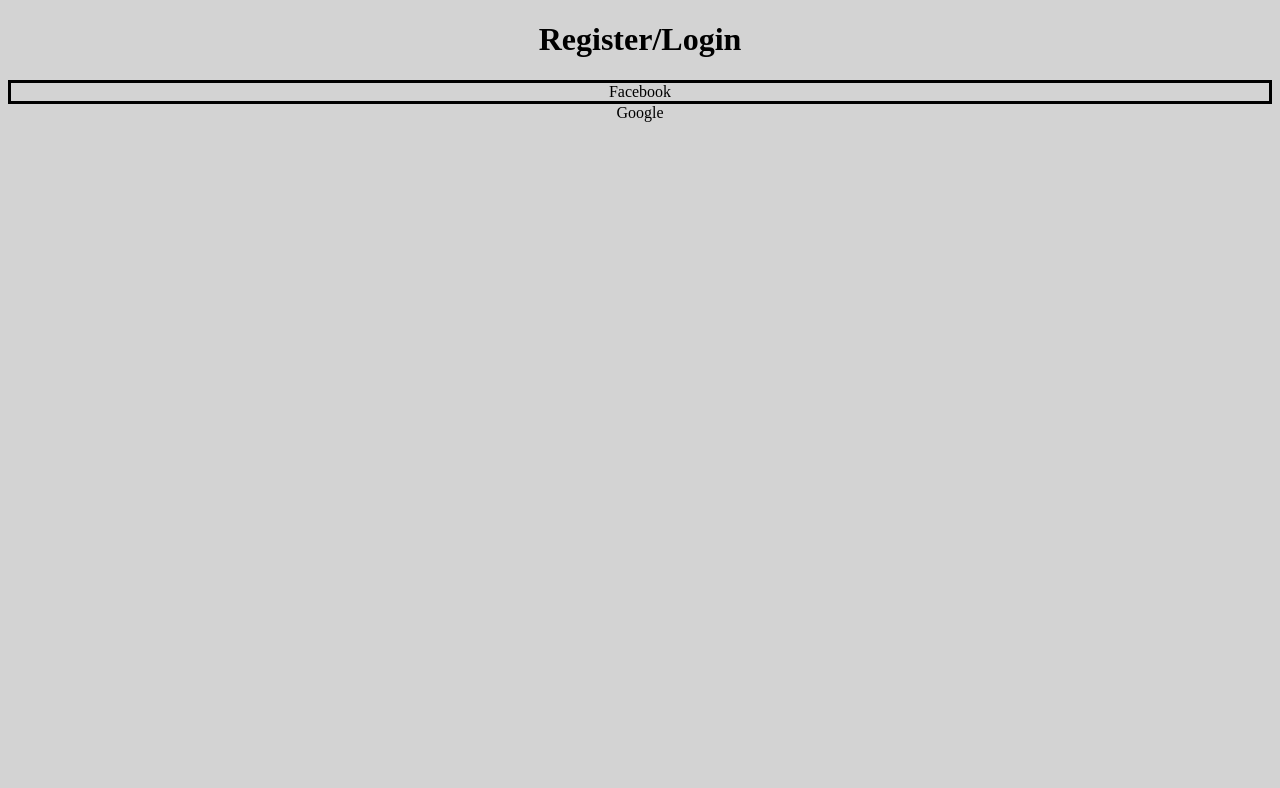
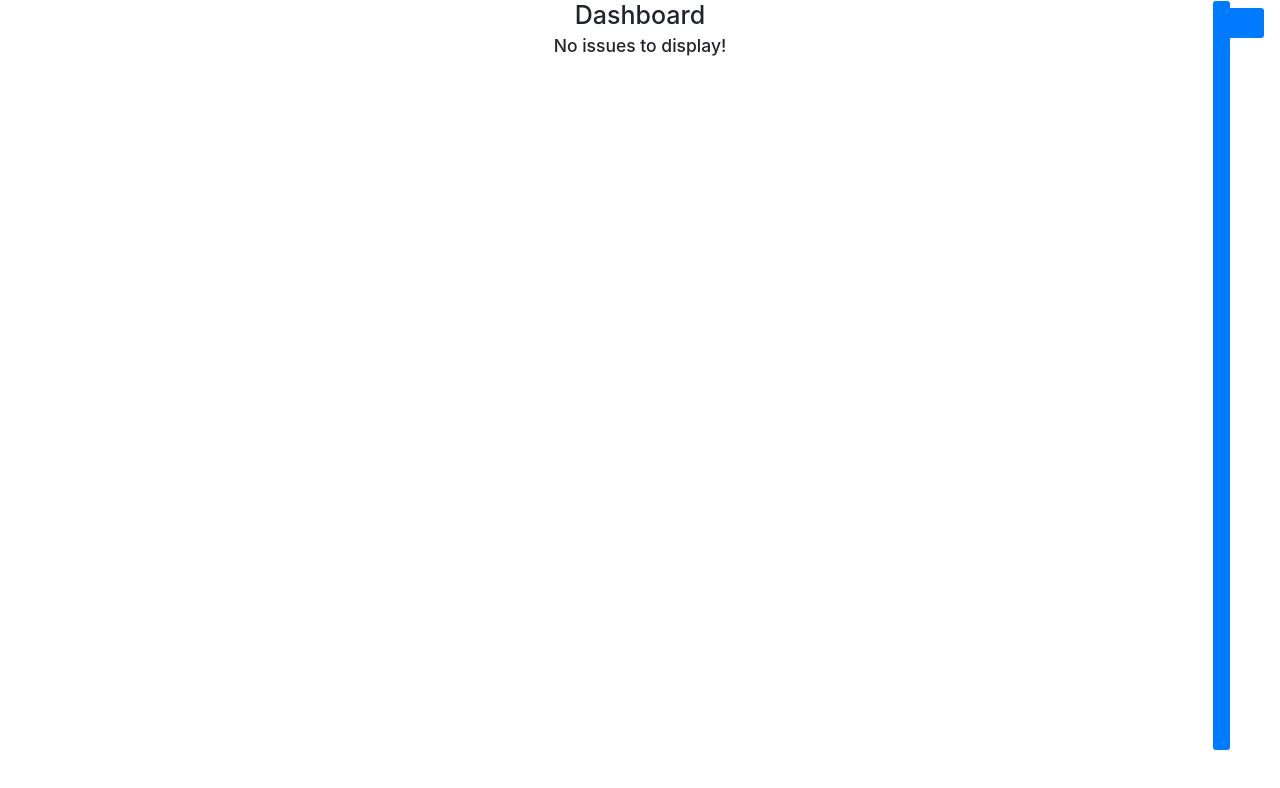
Before and after one commit to batchu/candor-web, a React (Create React App) app: page /dashboard in a window 1280 px wide. Shown: the top 788 px of the page. Built offline with nearby package versions, Linux system fonts and the light colour scheme.

Commit message:
Added router

```diff
--- a/package.json
+++ b/package.json
@@ -6,8 +6,11 @@
     "@testing-library/jest-dom": "^4.2.4",
     "@testing-library/react": "^9.3.2",
     "@testing-library/user-event": "^7.1.2",
+    "bootstrap": "^4.5.3",
     "react": "^16.13.1",
+    "react-bootstrap": "^1.4.0",
     "react-dom": "^16.13.1",
+    "react-router-dom": "^5.2.0",
     "react-scripts": "3.4.3"
   },
   "scripts": {
--- a/public/index.html
+++ b/public/index.html
@@ -15,6 +15,8 @@
       user's mobile device or desktop. See https://developers.google.com/web/fundamentals/web-app-manifest/
     -->
     <link rel="manifest" href="%PUBLIC_URL%/manifest.json" />
+    <!-- Latest compiled and minified CSS -->
+    <link rel="stylesheet" href="https://maxcdn.bootstrapcdn.com/bootstrap/3.3.7/css/bootstrap.min.css" integrity="sha384-BVYiiSIFeK1dGmJRAkycuHAHRg32OmUcww7on3RYdg4Va+PmSTsz/K68vbdEjh4u" crossorigin="anonymous">
     <!--
       Notice the use of %PUBLIC_URL% in the tags above.
       It will be replaced with the URL of the `public` folder during the build.
--- a/src/App.js
+++ b/src/App.js
@@ -2,11 +2,27 @@ import React,{Component} from 'react'
 import Login from './Login'
 import Dashboard from './Dashboard'
 import Settings from './Settings'
+import {BrowserRouter as Router,
+Switch,
+Route,
+Link} from 'react-router-dom'
 
 class App extends React.Component{
 
     render(){
-        return <Login />
+        return <Router>
+            <Switch>
+                <Route path="login">
+                    <Login />
+                </Route>
+                <Route path="/dashboard">
+                    <Dashboard />
+                </Route>
+                <Route path="">
+                    <Login />
+                </Route>
+            </Switch>
+        </Router>
     }
 }
 
--- a/src/Dashboard.js
+++ b/src/Dashboard.js
@@ -1,17 +1,20 @@
 import React from 'react'
 import Issue from './Issue'
+import Button from 'react-bootstrap/Button';
 
 class Dashboard extends React.Component{
     render(){
         return <div>
             <h1>Dashboard</h1>
-            <button type={Image} className="settingsIcon">
-            <img src="https://img.icons8.com/fluent-systems-filled/24/000000/settings.png"/>
-            </button>
+            <Button className="glyphicon glyphicon-cogwheel settingsIcon" >
+
+                </Button>
+
+
             <h3>No issues to display!</h3>
-            <button type={Image} className="newIssue">
-            <img src="https://img.icons8.com/pastel-glyph/64/000000/plus--v1.png"/>
-            </button>
+            <Button  className="glyphicon glyphicon-circle-empty-plus newIssue" />
+
+
         </div>
     }
 }
--- a/src/index.js
+++ b/src/index.js
@@ -2,4 +2,5 @@ import React from 'react'
 import ReactDom from 'react-dom'
 import App from './App'
 import './styles/stylesheet.css'
+import 'bootstrap/dist/css/bootstrap.min.css';
 ReactDom.render(<App />,document.getElementById("root"))
--- a/src/styles/stylesheet.css
+++ b/src/styles/stylesheet.css
@@ -1,6 +1,4 @@
-html{
-    background-color: lightgrey;
-}
+
 h1 {
     text-align: center;
 }
```
Also changed, not shown: 1 other file (tests, documents, lock files or other folders).
